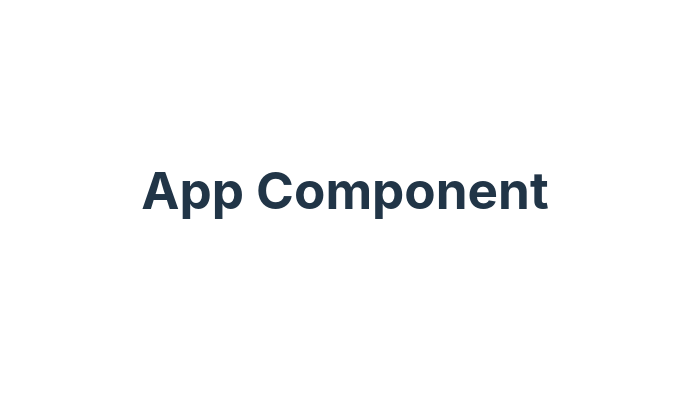
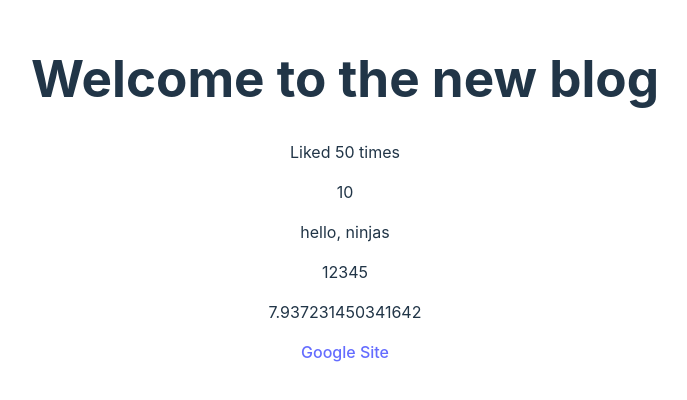
Before and after one commit to yuvarajpm1853/React-Blog, a React (Vite) app: page / in a window 1280 px wide. Shown: the part 210-610 px from the top of the page, without its empty margins (295-982 px from the left). Built offline with nearby package versions, Linux system fonts and the light colour scheme.

Commit message:
Data types

```diff
--- a/src/App.jsx
+++ b/src/App.jsx
@@ -1,10 +1,26 @@
 import './App.css';
 
 function App() {
+  const title = 'Welcome to the new blog';
+  const likes = 50;
+  // Doesnt support Array, Boolean
+  // const person = { name: 'yoshi', age: 30 };
+  const link = 'http://www.google.com';
+
   return (
     <div className="App">
       <div className="content">
-        <h1>App Component</h1>
+        <h1>{ title }</h1>
+        <p>Liked { likes } times</p>
+
+        {/* <p>{ person }</p> */}
+
+        <p>{ 10 }</p>
+        <p>{ "hello, ninjas" }</p>
+        <p>{ [1,2,3,4,5] }</p>
+        <p>{ Math.random() * 10 }</p>
+
+        <a href={link}>Google Site</a>
       </div>
     </div>
   );
```
